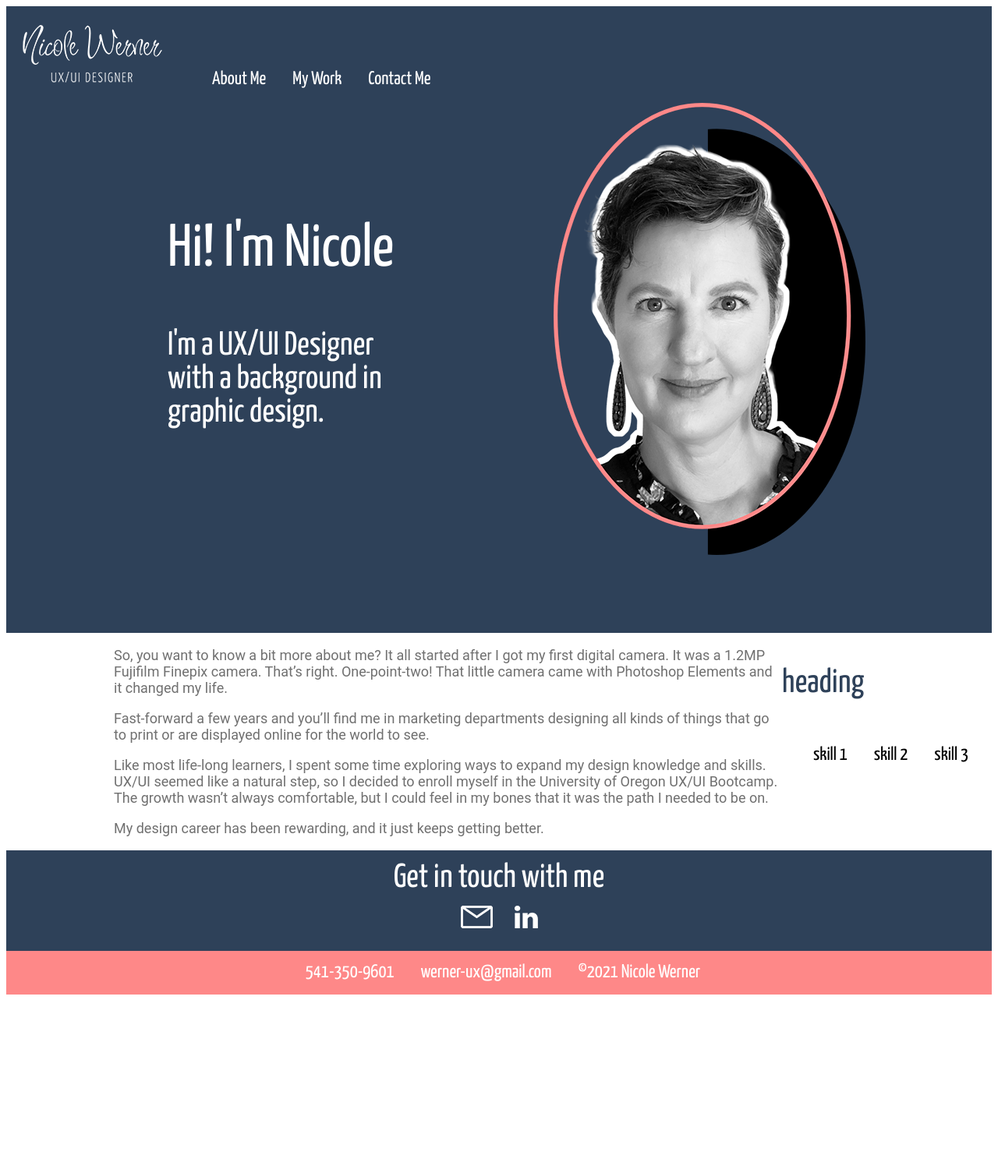
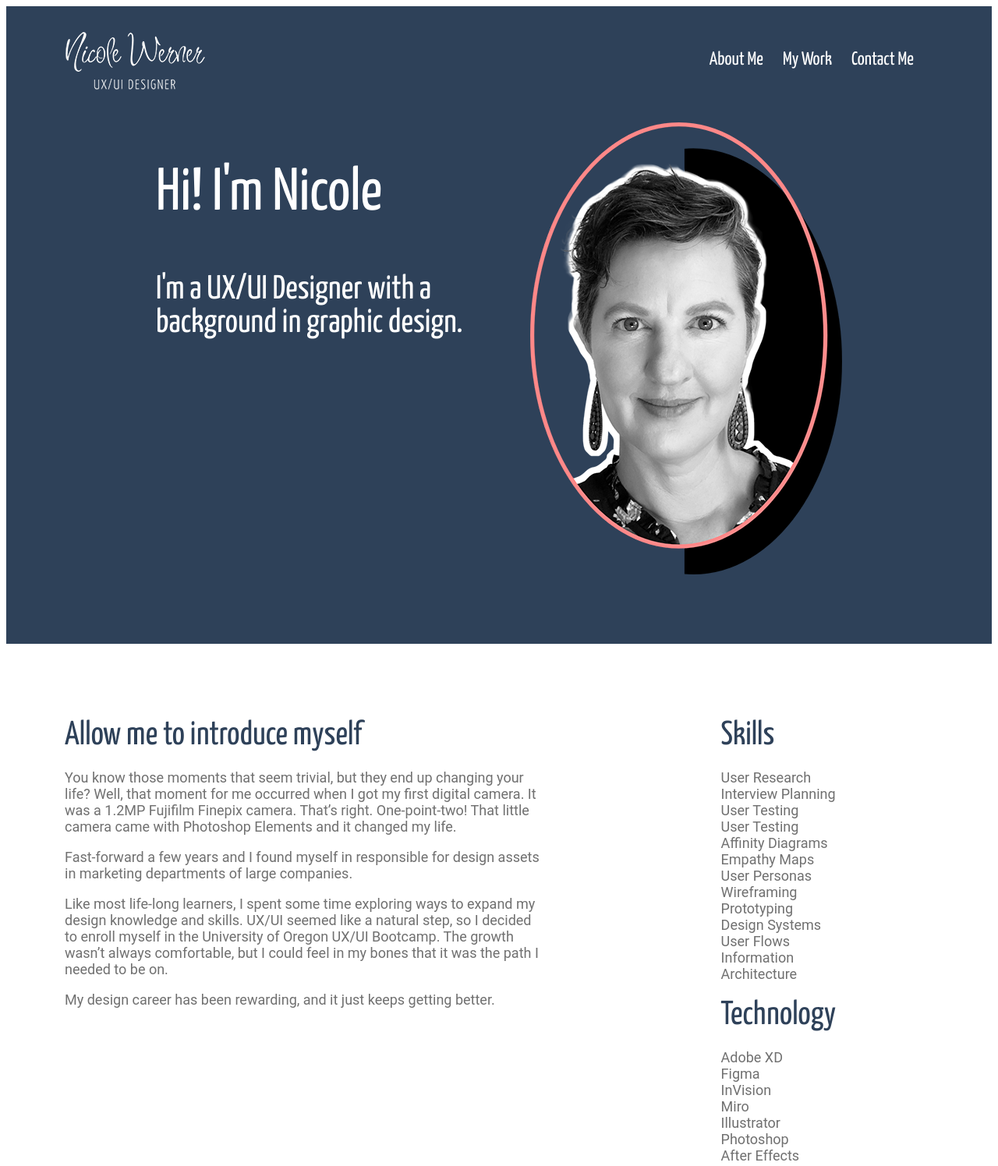
Before and after one commit to niccidubs/UX_UI_HW17, a plain HTML site: page index.html in a window 1280 px wide. Shown: the top 1496 px of the page at 78% size. Before the commit the page ends 1284 px from the top, so only its background shows below. Drawn offline with Linux system fonts and the light colour scheme.

Commit message:
Completed first draft
Completed First Draft

```diff
--- a/css/style.css
+++ b/css/style.css
@@ -16,18 +16,29 @@ h2 {
     color: white;
 }
 
-h2.footer {
-    font-family: 'Yanone Kaffeesatz', sans-serif;
-    font-weight: 275;
-    font-size: 43px;
-    line-height: 0px;
-    color: white;
-}
 
 h3 {
     font-family: 'Yanone Kaffeesatz', sans-serif;
     font-weight: 275;
     font-size: 43px;
+    line-height: 0;
+    color: #2e4159
+}
+
+h4 {
+    font-family: 'Yanone Kaffeesatz', sans-serif;
+    font-weight: 700;
+    font-size: 42px;
+    margin-top: 75px;
+    margin-bottom: 0px;
+    color: #2e4159
+}
+
+h5 {
+    font-family: 'Yanone Kaffeesatz', sans-serif;
+    font-weight: 275;
+    font-size: 35px;
+    margin: 0px;
     color: #2e4159
 }
 
@@ -37,88 +48,136 @@ p {
     color: #707070
 }
 
+a {
+    font-family: 'Yanone Kaffeesatz', sans-serif;
+    color: white;
+    font-size: 24px;
+    text-decoration: none;
+    padding-right: 25px;
+}
+
+ul {
+    font-family: 'Roboto', sans-serif;
+    font-size: 18px;
+    color: #707070;
+    list-style-type: none;
+    padding: 0;
+    margin: 0;
+}
+
 /* ======================
    Navigation
    =====================*/
 
-li {
-    display: inline-block;
-    font-size: 24px;
-    font-family: 'Yanone Kaffeesatz', sans-serif;
-    padding-right: 30px;
+.navigation {
+    display: flex;
+    align-items: center;
+    justify-content: space-between;
+    background-color: #2E4159;
+    height: 138px;
 }
 
-.inline-block {
-    display: inline-block;
-}
-
-.navigation {
-    display: inline-block;
-    background-color: #2E4159;
-    color: white;
-    width: 100%;
+.logo,
+.menu {
+    height: 50px;
+    display: flex;
+    justify-content: center;
+    align-items: center;
 }
 
 .logo {
-    padding: 20px
+    align-items: center;
+    padding-left: 75px;
+    padding-right: 80px;
 }
+
+
+.menu-bar {
+    justify-content: flex-end;
+}
+
+.menu {
+    font-size: 24px;
+    font-family: 'Yanone Kaffeesatz', sans-serif;
+    padding-right: 75px;
+    text-align: center;
+}
+
 
 /* ======================
    Hero Section
    =====================*/
 
-.heroImg {
+.heroSection {
+    background-color: #2e4159;
     height: 680px;
-    background-color: #2E4159;
+}
+
+.heroParent {
+    display: flex;
+    justify-content: center;
+    align-items: center;
 }
 
 /* ======================
    Hi. I'm Nicole
    =====================*/
-.left-block {
-    height: 680px;
-    margin-left: 138px;
-    float: left;
-    width: 450px;
-    text-align: left;
-}
 
-.intro {
-    height: 396px;
-    margin-left: 69px;
-    margin-right: 69px;
-    margin-top: 150px;
+.heroChild1 {
+    width: 405px;
+    height: 605px;
+    padding-right: 75px;
+    padding-left: 75px;
 }
 
 /* ======================
    Headshot
    =====================*/
-.right-block {
-    height: 680px;
-    padding-left: 24px;
-    padding-right: 24px;
-    margin-right: 138px;
-    float: right;
-    text-align: center;
+
+.heroChild2 {
+    padding-right: 75px;
 }
 
 /* ======================
    About Me
    =====================*/
 
- .skills-container {
+.aboutMeParent {
     display: flex;
- }
-
-.about-left {
-    margin-left: 138px;
-    flex-grow: 1;
+    align-items: flex-start;
+    justify-content: center;
 }
 
-.skills {
-   display: flex;
-    flex-shrink: 0;
-    flex-direction: column;
+.aboutMeChild1 {
+    padding: 75px;
+    padding-right: 150px;
+}
+
+.skillsChild2 {
+    padding: 75px;
+    padding-right: 200px;
+}
+
+/* ======================
+   My Work
+   =====================*/
+
+.myWorkHeader {
+    padding-left: 75px;
+    padding-right: 75px;
+}
+
+.workSection {
+    display: flex;
+    align-items: center;
+    justify-content: center;
+    height: 500px;
+    padding-left: 75px;
+    padding-right: ;
+}
+
+.myWorkChild1 {
+    padding-right: 100px;
 }
 
 /* ======================
@@ -130,6 +189,13 @@ li {
     width: 100%;
 }
 
+.footer h2 {
+    font-family: 'Yanone Kaffeesatz', sans-serif;
+    font-weight: 275;
+    font-size: 43px;
+    line-height: 0px;
+    color: white;
+}
 
 .contact {
     display: inline-block;
@@ -141,13 +207,24 @@ li {
 }
 
 .contact2 {
-    display: inline-block;
+    display: flex;
+    align-items: center;
+    justify-content: center;
     background-color: #fe8888;
     color: white;
-    width: 100%;
-    text-align: center;
+    height: 50px;
 }
 
-hr.solid {
-    border-top: 3px solid white;
+.contact2child {
+    font-family: 'Roboto', sans-serif;
+    font-weight: 800;
+    font-size: 20px;
 }
+
+.contact2child a {
+    font-family: 'Roboto', sans-serif;
+    font-weight: 800;
+    font-size: 20px;
+    padding-left: 35px;
+    padding-right: 35px;
+}
--- a/index.html
+++ b/index.html
@@ -14,54 +14,95 @@
 
 <body>
     <!--NAVIGATION-->
+
     <header class="navigation">
-        <div class="inline-block logo"><img src="./images/nw_ux_logo.png" alt="Nicole Werner, UX Designer"> </div>
-        <nav class="inline-block">
-            <ul>
-                <li>About Me</li>
-                <li>My Work</li>
-                <li>Contact Me</li>
-            </ul>
-        </nav>
+        <div class="logo"><img src="./images/nw_ux_logo.png" alt="Nicole Werner, UX Designer"> </div>
+        <div class="menu-bar">
+            <div class="menu">
+                <a href="#">About Me</a>
+                <a href="#">My Work</a>
+                <a href="#">Contact Me</a>
+            </div>
+        </div>
     </header>
     <!--HERO SECTION-->
-    <section class="heroImg">
-        <div class="left-block">
-            <div class="intro">
+
+    <section class="heroSection">
+        <div class="heroParent">
+            <div class="heroChild1">
                 <h1>Hi! I'm Nicole</h1>
                 <h2>I'm a UX/UI Designer with a background in graphic design.</h2>
             </div>
+            <div class="heroChild2"><img src="./images/headshot.png" alt="Nicole Werner"></div>
         </div>
-        <div class="inline-block right-block"><img src="./images/headshot.png" alt="headshot"></div>
     </section>
     <!--ABOUT ME-->
+
     <Section>
-       <div class="skills-container">
-        <div class="about-left">
-            <p>So, you want to know a bit more about me? It all started after I got my first digital camera. It was a
-                1.2MP Fujifilm Finepix camera. That’s right. One-point-two! That little camera came with Photoshop
+        <div class="aboutMeParent">
+            <div class="aboutMeChild1">
+                <h3>Allow me to introduce myself</h3>
+                <p>You know those moments that seem trivial, but they end up changing your life? Well, that moment for
+                    me occurred when I got my first digital camera. It was
+                    a 1.2MP Fujifilm Finepix camera. That’s right. One-point-two! That little camera came with Photoshop
                     Elements and it changed my life.</p>
 
-            <p>Fast-forward a few years and you’ll find me in marketing departments designing all kinds of things that
-                go to print or are displayed online for the world to see.</p>
+                <p>Fast-forward a few years and I found myself in responsible for design assets in marketing departments
+                    of large companies.</p>
 
-            <p>Like most life-long learners, I spent some time exploring ways to expand my design knowledge and skills.
-                UX/UI seemed like a natural step, so I decided to enroll myself in the University of Oregon UX/UI
-                Bootcamp. The growth wasn’t always comfortable, but I could feel in my bones that it was the path I
-                needed to be on.</p>
+                <p>Like most life-long learners, I spent some time exploring ways to expand my design knowledge and
+                    skills. UX/UI seemed like a natural step, so I decided to enroll myself in the University of Oregon
+                    UX/UI Bootcamp. The growth wasn’t always comfortable, but I could feel in my bones that it was the
+                    path I needed to be on.</p>
 
                 <p>My design career has been rewarding, and it just keeps getting better.</p>
             </div>
-        <div class="skills">
-            <h3>heading</h3>
+            <div class="skillsChild2">
+                <h3>Skills</h3>
                 <ul>
-                <li>skill 1</li>
-                <li>skill 2</li>
-                <li>skill 3</li>
+                    <li>User Research</li>
+                    <li>Interview Planning</li>
+                    <li>User Testing</li>
+                    <li>User Testing</li>
+                    <li>Affinity Diagrams</li>
+                    <li>Empathy Maps</li>
+                    <li>User Personas</li>
+                    <li>Wireframing</li>
+                    <li>Prototyping</li>
+                    <li>Design Systems</li>
+                    <li>User Flows</li>
+                    <li>Information Architecture</li>
+                </ul>
+                <h3>Technology</h3>
+                <ul>
+                    <li>Adobe XD</li>
+                    <li>Figma</li>
+                    <li>InVision</li>
+                    <li>Miro</li>
+                    <li>Illustrator</li>
+                    <li>Photoshop</li>
+                    <li>After Effects</li>
                 </ul>
             </div>
         </div>
     </Section>
+
+    <!--MY WORK-->
+    <section>
+        <div class="myWorkHeader">
+            <h3>My Work</h3>
+            <hr>
+        </div>
+        <div class="workSection">
+            <div class="myWorkChild1">
+                <h4>United States Department of the Treasury</h4>
+                <h5>Responsive Website Redesign</h5>
+            </div>
+            <div class="myWorkChild2">
+                <img src="./images/usdt_desktop2.png" alt="Responsive Design">
+            </div>
+        </div>
+    </section>
 
     <!--FOOTER-->
     <footer class="footer">
@@ -73,11 +114,10 @@
                 <img src="./images/linkedin_icon.png" alt="Linkedin" target="_blank"></a>
         </div>
         <div class="contact2">
-            <ul>
-                <li>541-350-9601</li>
-                <li>werner-ux@gmail.com</li>
-                <li>©2021 Nicole Werner</li>
-            </ul>
+            <div class="contact2child">541-350-9601</div>
+            <div class="contact2child"><a href="mailto:werner-ux@gmail.com" target="_blank">werner-ux@gmail.com</a>
+            </div>
+            <div class="contact2child">©2021 Nicole Werner</div>
         </div>
     </footer>
 
```
Also changed, not shown: images/usdt_desktop2.png (added). Lines whose indentation alone changed are shown as unchanged.
